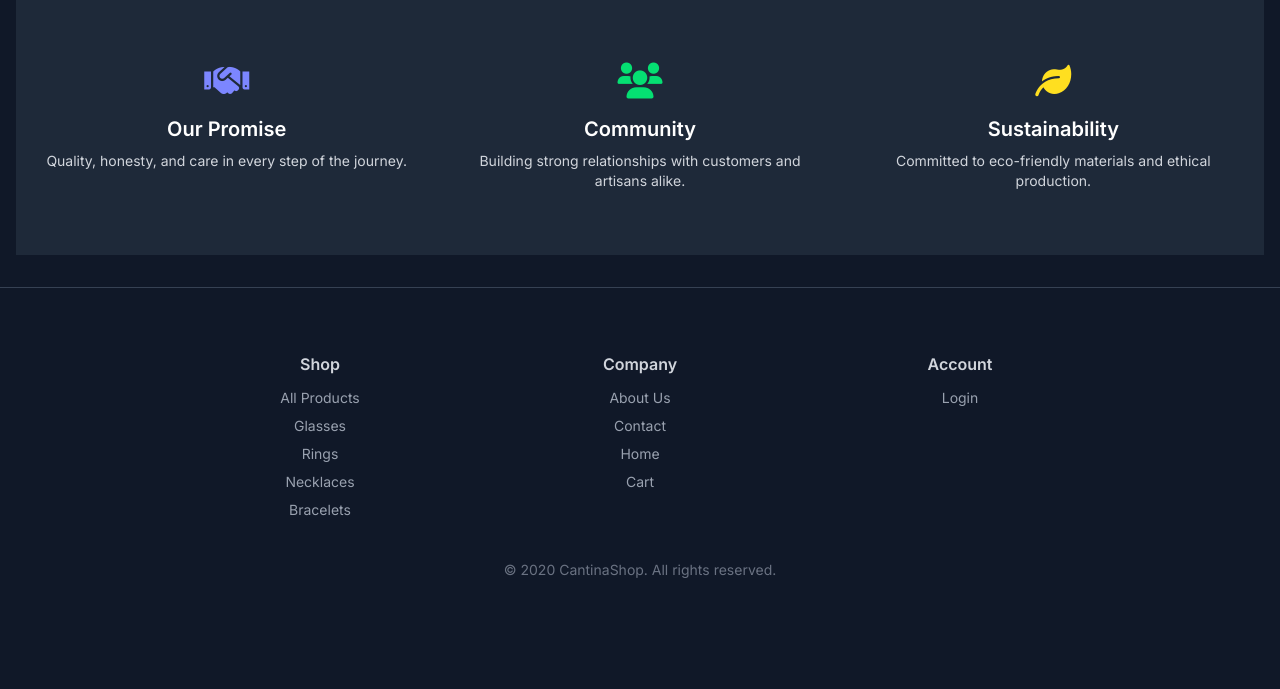
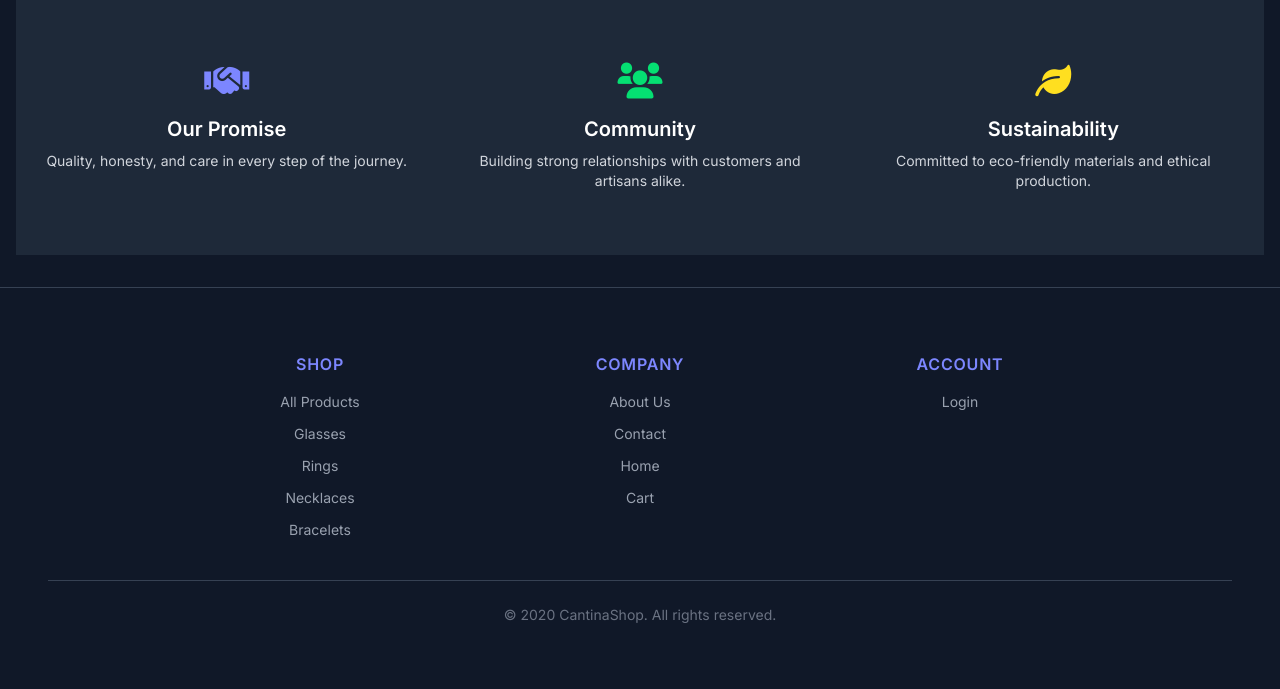
Before and after one commit to Kiuliumov/CantinaShop, a Django app: template templates/index/about.html in a window 1280 px wide. Shown: the part 729-1418 px from the top of the page. Before the commit the page ends 1307 px from the top, so only its background shows below. Run offline with Django 5.2, Linux system fonts and the light colour scheme; the template is opened without the code that fills it: most values are stand-ins (such as "Sample title", 1, 10 or a date in 2020); style sheets or scripts are compiled from the project's sources.

Commit message:
Deployment ready

```diff
--- a/templates/partials/main/footer.html
+++ b/templates/partials/main/footer.html
@@ -3,31 +3,31 @@
     <div class="flex flex-wrap justify-center items-start gap-y-12 gap-x-20 w-full mb-10">
       <div class="flex flex-wrap gap-x-16 gap-y-8 w-full max-w-4xl justify-center">
         <div class="flex-1 min-w-[150px]">
-          <h3 class="text-gray-300 font-semibold mb-3 text-center">Shop</h3>
-          <ul class="space-y-2 text-gray-400 text-sm text-center">
-            <li><a href="{% url 'product-list' %}" class="hover:text-indigo-400 transition">All Products</a></li>
-            <li><a href="{% url 'product-list' %}?category=Glasses" class="hover:text-indigo-400 transition">Glasses</a></li>
-            <li><a href="{% url 'product-list' %}?category=Rings" class="hover:text-indigo-400 transition">Rings</a></li>
-            <li><a href="{% url 'product-list' %}?category=Necklaces" class="hover:text-indigo-400 transition">Necklaces</a></li>
-            <li><a href="{% url 'product-list' %}?category=Bracelets" class="hover:text-indigo-400 transition">Bracelets</a></li>
+          <h3 class="text-indigo-400 font-semibold mb-4 text-center uppercase tracking-wider">Shop</h3>
+          <ul class="space-y-3 text-gray-400 text-sm text-center">
+            <li><a href="{% url 'product-list' %}" class="hover:text-indigo-500 transition">All Products</a></li>
+            <li><a href="{% url 'product-list' %}?category=Glasses" class="hover:text-indigo-500 transition">Glasses</a></li>
+            <li><a href="{% url 'product-list' %}?category=Rings" class="hover:text-indigo-500 transition">Rings</a></li>
+            <li><a href="{% url 'product-list' %}?category=Necklaces" class="hover:text-indigo-500 transition">Necklaces</a></li>
+            <li><a href="{% url 'product-list' %}?category=Bracelets" class="hover:text-indigo-500 transition">Bracelets</a></li>
           </ul>
         </div>
 
         <div class="flex-1 min-w-[150px]">
-          <h3 class="text-gray-300 font-semibold mb-3 text-center">Company</h3>
-          <ul class="space-y-2 text-gray-400 text-sm text-center">
-            <li><a href="{% url 'about' %}" class="hover:text-indigo-400 transition">About Us</a></li>
-            <li><a href="{% url 'contact' %}" class="hover:text-indigo-400 transition">Contact</a></li>
-            <li><a href="{% url 'index' %}" class="hover:text-indigo-400 transition">Home</a></li>
-            <li><a href="{% url 'cart' %}" class="hover:text-indigo-400 transition">Cart</a></li>
+          <h3 class="text-indigo-400 font-semibold mb-4 text-center uppercase tracking-wider">Company</h3>
+          <ul class="space-y-3 text-gray-400 text-sm text-center">
+            <li><a href="{% url 'about' %}" class="hover:text-indigo-500 transition">About Us</a></li>
+            <li><a href="{% url 'contact' %}" class="hover:text-indigo-500 transition">Contact</a></li>
+            <li><a href="{% url 'index' %}" class="hover:text-indigo-500 transition">Home</a></li>
+            <li><a href="{% url 'cart' %}" class="hover:text-indigo-500 transition">Cart</a></li>
           </ul>
         </div>
 
         <div class="flex-1 min-w-[150px]">
-          <h3 class="text-gray-300 font-semibold mb-3 text-center">Account</h3>
-          <ul class="space-y-2 text-gray-400 text-sm text-center">
+          <h3 class="text-indigo-400 font-semibold mb-4 text-center uppercase tracking-wider">Account</h3>
+          <ul class="space-y-3 text-gray-400 text-sm text-center">
             {% if user.is_authenticated %}
-              <li><a href="{% url 'account' %}" class="hover:text-indigo-400 transition">My Account</a></li>
+              <li><a href="{% url 'account' %}" class="hover:text-indigo-500 transition">My Account</a></li>
               <li>
                 <form method="POST" action="{% url 'logout' %}">
                   {% csrf_token %}
@@ -37,13 +37,14 @@
                 </form>
               </li>
             {% else %}
-              <li><a href="{% url 'login' %}" class="hover:text-indigo-400 transition">Login</a></li>
+              <li><a href="{% url 'login' %}" class="hover:text-indigo-500 transition">Login</a></li>
             {% endif %}
           </ul>
         </div>
       </div>
     </div>
 
-    <p class="text-gray-500 text-sm mt-6 mb-8 text-center">&copy; {{ now.year }} CantinaShop. All rights reserved.</p>
+    <hr class="border-gray-700 mb-6" />
+    <p class="text-gray-500 text-sm text-center">&copy; {{ now.year }} CantinaShop. All rights reserved.</p>
   </div>
 </footer>
```
